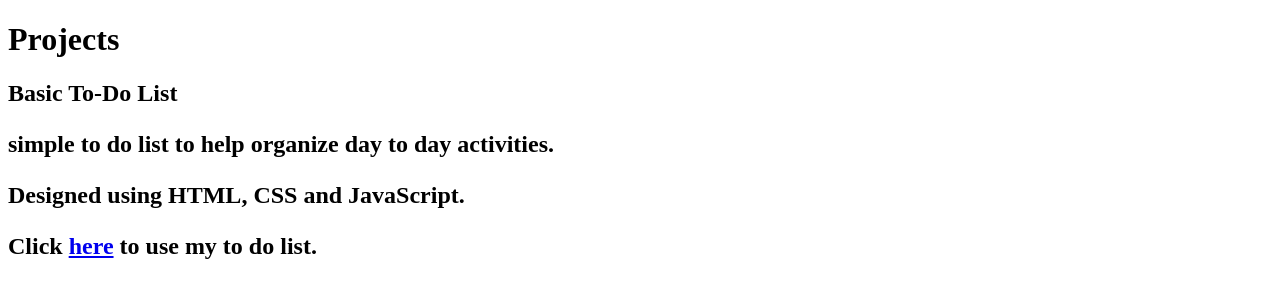
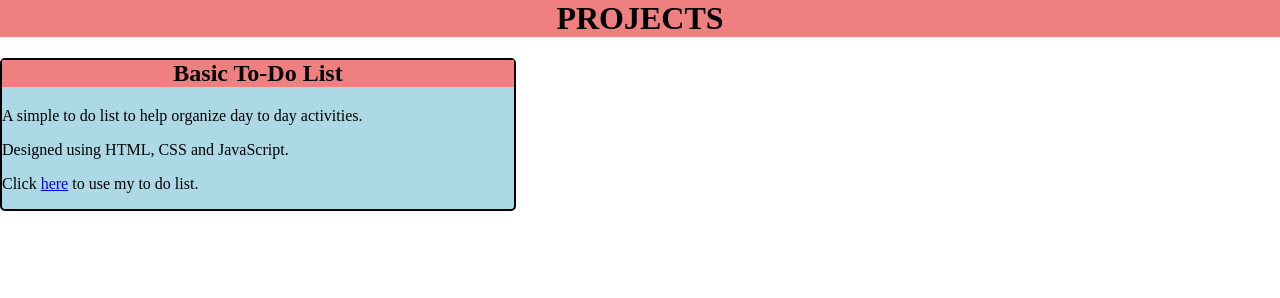
Before and after one commit to olamilly/olamilly.github.io, a plain HTML site: page index.html in a window 1280 px wide. Drawn offline with Linux system fonts and the light colour scheme.

Commit message:
Update index.html

```diff
--- a/index.html
+++ b/index.html
@@ -5,13 +5,35 @@
   <meta http-equip="X-UA-Compatible" content="IE=edge">
   <meta name="viewport" content="width=device-width, initial-scale=1">
   <title>Main Page</title>
+  <style type="text/css">
+    body{
+      display: flex;
+      flex-direction: column;
+      margin: 0px;
+      width: 100%;
+    }
+    h1,h2{
+      text-align: center;
+      background-color: lightcoral;
+      margin-top: 0px;
+    }
+    .details{
+      text-align: left;
+      background-color: lightblue;
+      width: 40%;
+      border: 2px solid black;
+      border-radius: 5px;
+      margin-bottom: 20px;
+    }
+
+  </style>
 </head>
 <body>
-  <h1>Projects</h1>
-  <section class="project" id="todo" >
-    <h2>Basic To-Do List<h2>
+  <h1>PROJECTS</h1>
+  <section id="todo" >
     <article class="details">
-      <p class="description">simple to do list to help organize day to day activities.</p>
+      <h2>Basic To-Do List</h2>
+      <p class="description">A simple to do list to help organize day to day activities.</p>
       <p class="languages">Designed using HTML, CSS and JavaScript.</p>
       <p class="link">Click <a href="todolist.html">here</a> to use my to do list.</p>
     </article>
```
